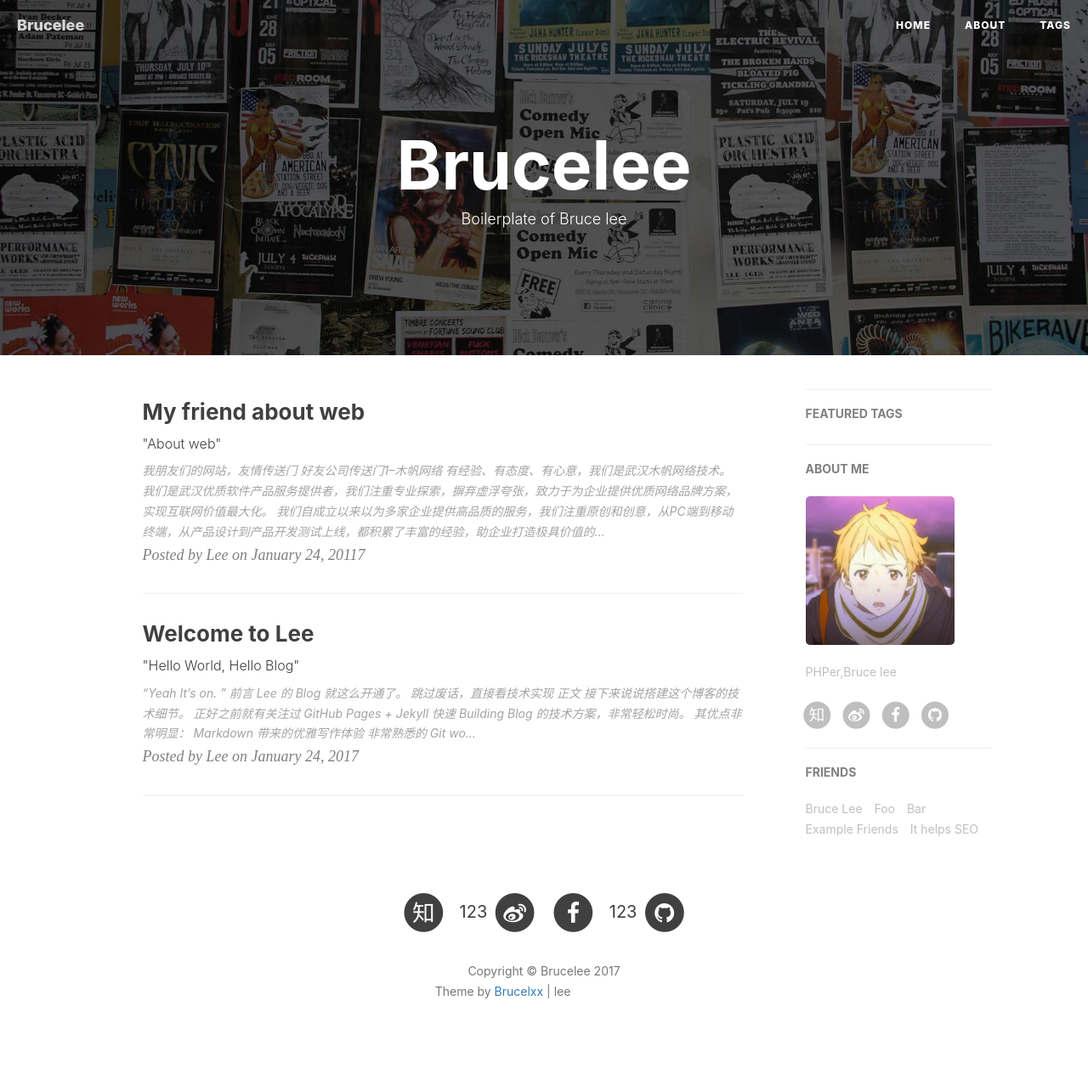
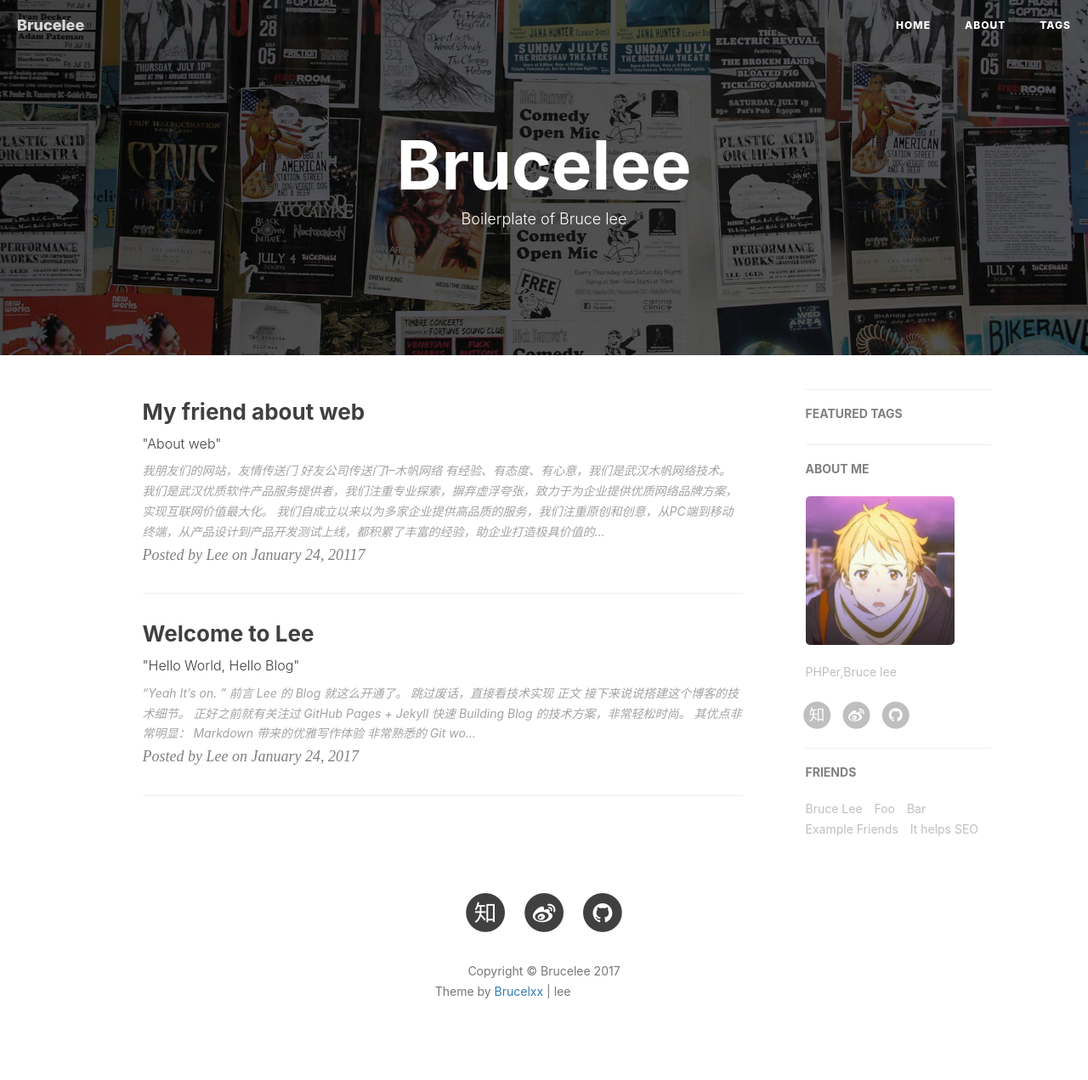
Before and after one commit to Holdbacktheriver/holdbacktheriver.github.io, a Jekyll site: the page built from index.html, in a window 1280 px wide. Shown: the whole page at 85% size. Built offline with Jekyll 4.4.1, drawn with Linux system fonts in a browser that asks for light colours; nearby versions of some CDN libraries; the list of posts is cut into pages by our own code; comment, search, counter and statistics services are not loaded; grey boxes are pictures that could not be loaded.

Commit message:
完善个人信息

```diff
--- a/_config.yml
+++ b/_config.yml
@@ -16,7 +16,7 @@ weibo_username:     1eechao
 zhihu_username:     ch-lee-22
 github_username:    holdbacktheriver
 #twitter_username:  xxxx
-facebook_username:  xxxx
+facebook_username:  false
 
 
 
--- a/_includes/footer.html
+++ b/_includes/footer.html
@@ -37,7 +37,7 @@
                     </li>
                     {% endif %}
                     {% if site.weibo_username %}
-                    <li>123
+                    <li>
                         <a target="_blank" href="http://weibo.com/{{ site.weibo_username }}">
                             <span class="fa-stack fa-lg">
                                 <i class="fa fa-circle fa-stack-2x"></i>
@@ -59,7 +59,7 @@
                     </li>
                     {% endif %}
                     {% if site.github_username %}
-                    <li>123
+                    <li>
                         <a target="_blank" href="https://github.com/{{ site.github_username }}">
                             <span class="fa-stack fa-lg">
                                 <i class="fa fa-circle fa-stack-2x"></i>
```
